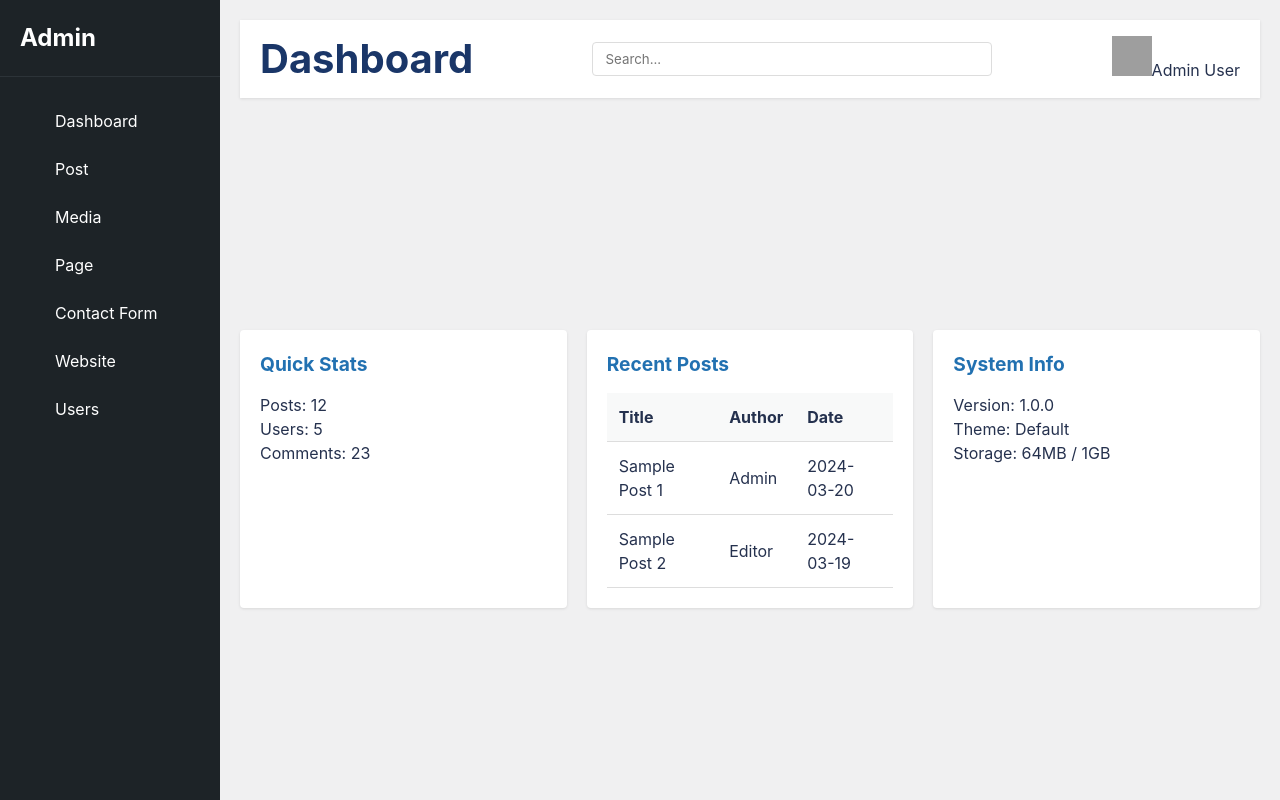
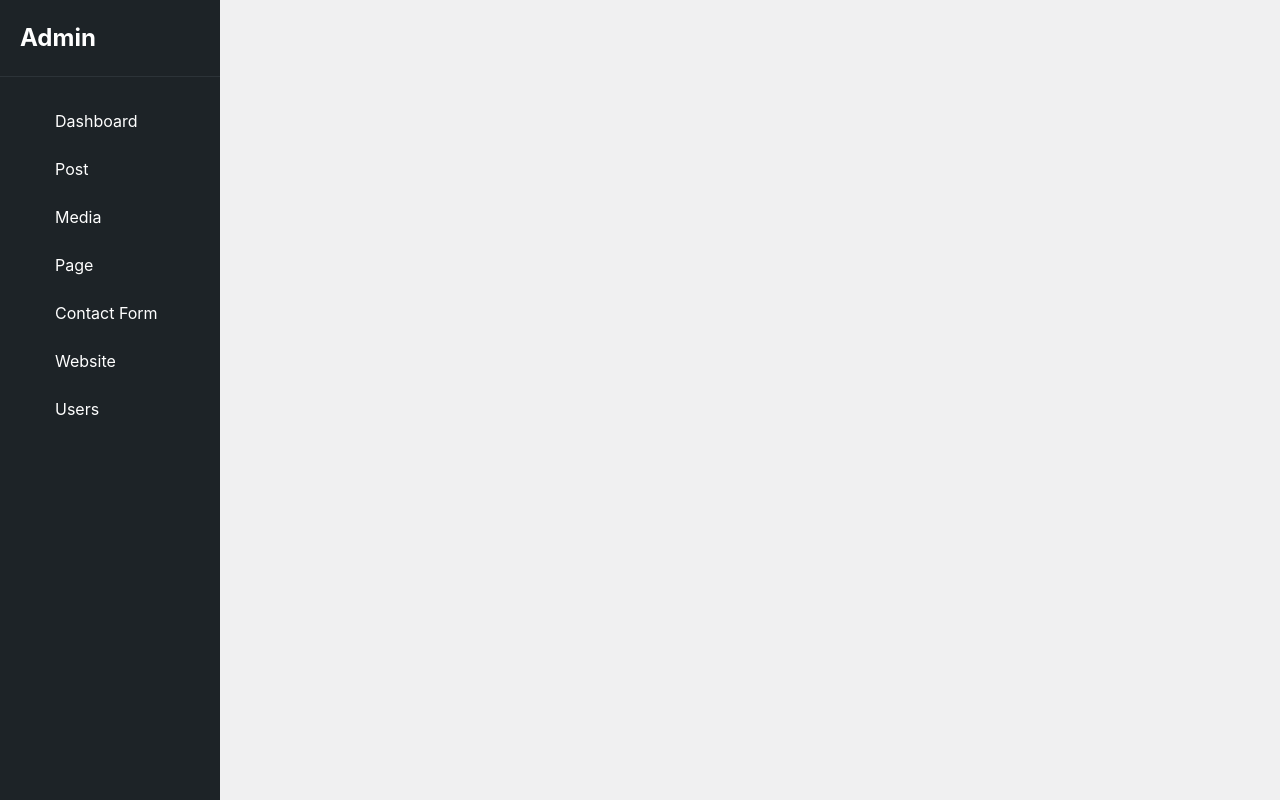
Before and after one commit to tanistocles/MIC-Website, a Next.js app in the folder mic-website/: page /admin in a window 1280 px wide. Built offline with nearby package versions, Linux system fonts and the light colour scheme; grey boxes are pictures that could not be loaded.

Commit message:
delete some commit, edit some css

```diff
--- a/mic-website/src/app/admin/AllPages.jsx
+++ b/mic-website/src/app/admin/AllPages.jsx
@@ -87,11 +87,9 @@ const AllPages = () => {
               </button>
             </td>
           </tr>
-          {/* Add more rows as needed */}
         </tbody>
       </table>
 
-      {/* Pagination */}
       <div className={styles.pagination}>
         <button className={styles.paginationButton} disabled>Previous</button>
         <span className={styles.pageInfo}>Page 1 of 1</span>
--- a/mic-website/src/app/admin/AllUsers.jsx
+++ b/mic-website/src/app/admin/AllUsers.jsx
@@ -86,11 +86,9 @@ const AllUsers = () => {
               </button>
             </td>
           </tr>
-          {/* Add more rows if needed */}
         </tbody>
       </table>
 
-      {/* Pagination */}
       <div className={styles.pagination}>
         <button className={styles.paginationButton} disabled>
           Previous
--- a/mic-website/src/app/admin/FormList.jsx
+++ b/mic-website/src/app/admin/FormList.jsx
@@ -92,11 +92,9 @@ const FormList = () => {
               </button>
             </td>
           </tr>
-          {/* More rows can go here... */}
         </tbody>
       </table>
 
-      {/* Pagination */}
       <div className={styles.pagination}>
         <button className={styles.paginationButton} disabled>
           Previous
--- a/mic-website/src/app/admin/Library.jsx
+++ b/mic-website/src/app/admin/Library.jsx
@@ -38,7 +38,6 @@ const Library = () => {
         <span className={styles.selectedCount}>0 items selected</span>
       </div>
 
-      {/* Static Grid View */}
       <div className={styles.gridView}>
         <div className={styles.gridItem}>
           <img src="/placeholder.jpg" alt="sunset.jpg" className={styles.thumbnail} />
@@ -68,10 +67,8 @@ const Library = () => {
             <span className={styles.itemSize}>2.4 MB</span>
           </div>
         </div>
-        {/* Add more static grid items here if needed */}
       </div>
 
-      {/* Optional Static Modal (hidden by default) */}
       {/*
       <div className={styles.modal}>
         <div className={styles.modalContent}>
--- a/mic-website/src/app/admin/LibraryStyle.module.css
+++ b/mic-website/src/app/admin/LibraryStyle.module.css
@@ -1,4 +1,4 @@
-/* components/Library.module.css */
+
 .container {
   padding: 2rem;
   background: #fff;
--- a/mic-website/src/app/admin/MainPage.jsx
+++ b/mic-website/src/app/admin/MainPage.jsx
@@ -36,8 +36,10 @@ function MainPage() {
                 <input type="text" placeholder="Search..."/>
             </div>
             <div className="user-profile" ref={profileRef}>
-            <img src={logo} width="40px" height="40px"></img>
-            <span onClick={handleDropdownToggle}>Admin User</span>
+                <div class="profile-item">
+                <img src={logo} width="40px" height="40px"></img>
+                <span onClick={handleDropdownToggle}>Admin User</span>
+            </div>
             <i className={`fas fa-chevron-down ${isDropdownOpen ? 'rotated' : ''}`}></i>
             <div className={`dropdown-admin ${isDropdownOpen ? 'visible' : ''}`} ref={dropdownRef}>
                 <li>Account Setting</li>
--- a/mic-website/src/app/admin/NewPostStyle.module.css
+++ b/mic-website/src/app/admin/NewPostStyle.module.css
@@ -1,4 +1,3 @@
-/* components/NewPost.module.css */
 .container {
   padding: 2rem;
   max-width: 1200px;
--- a/mic-website/src/app/admin/Style.css
+++ b/mic-website/src/app/admin/Style.css
@@ -23,7 +23,9 @@ body {
     background-color: #f0f0f1;
     flex-wrap: wrap;
 }
+.profile-item {
 
+}
 /* Sidebar Styles */
 .sidebar {
     width: var(--sidebar-width);
--- a/mic-website/src/app/admin/page.tsx
+++ b/mic-website/src/app/admin/page.tsx
@@ -1,21 +1,21 @@
 import './Style.css';
 import Navbar from './Navbar';
-import MainPage from './MainPage';
-import AllPost from './AllPost';
-import Category from './Category';
-import NewPost from './NewPost';
-import Library from './Library';
-import FormList from './FormList';
-import AllPages from './AllPages';
-import AllUsers from './AllUsers';
-import BodyMain from './BodyMain';
+// import MainPage from './MainPage';
+// import AllPost from './AllPost';
+// import Category from './Category';
+// import NewPost from './NewPost';
+// import Library from './Library';
+// import FormList from './FormList';
+// import AllPages from './AllPages';
+// import AllUsers from './AllUsers';
+// import BodyMain from './BodyMain';
 
 function Admin() {
   return (
     <>
       <Navbar />
-      <MainPage />
-      <BodyMain />
+      {/* <MainPage />
+      <BodyMain /> */}
       {/* <AllPost /> */}
       {/* <Category /> */}
       {/* <NewPost /> */}
```
Also changed, not shown: mic-website/src/app/admin/AllPost.jsx (+1 -7 lines).
